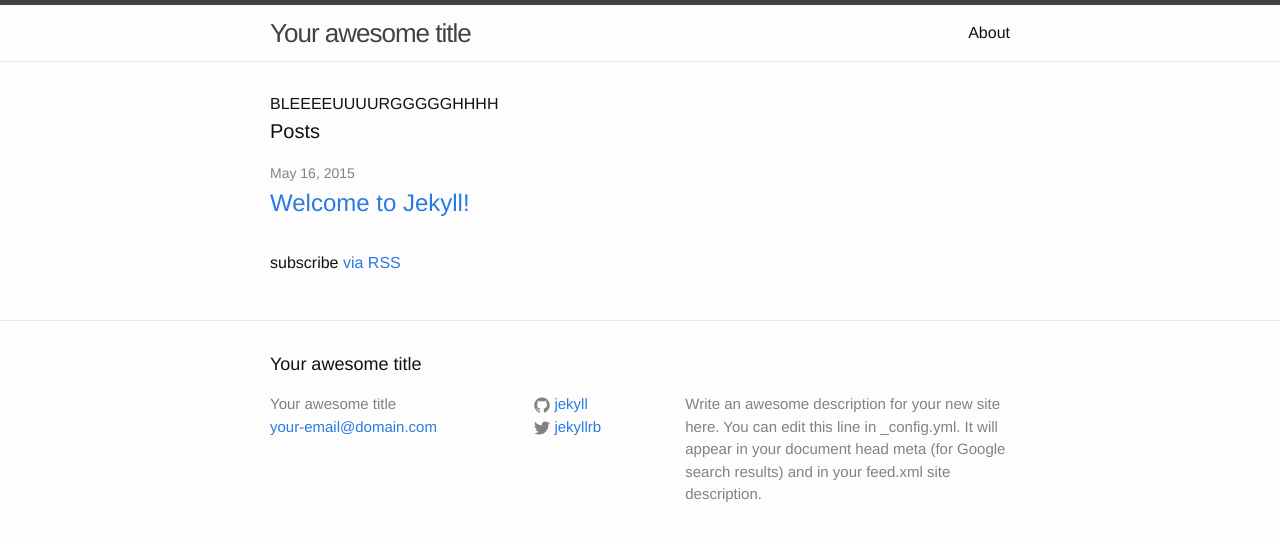
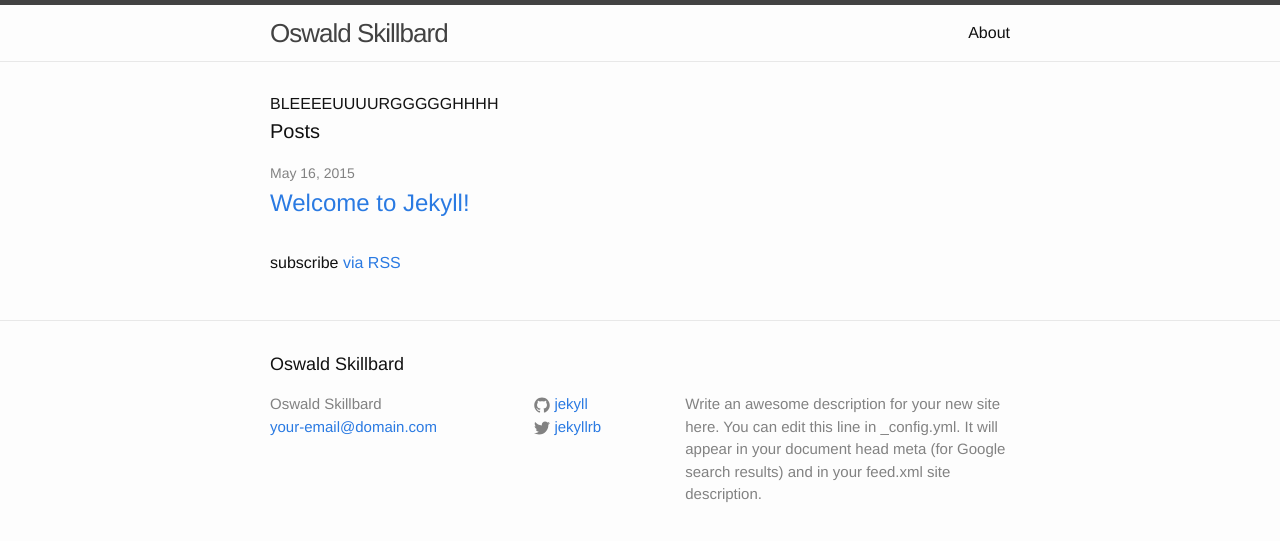
Before and after one commit to jamesshedden/oswaldskillbard, a Jekyll site: the page built from index.html, in a window 1280 px wide. Shown: the top 541 px of the page. Built offline with Jekyll 4.4.1, drawn with Linux system fonts in a browser that asks for light colours.

Commit message:
Skillbard title

```diff
--- a/_config.yml
+++ b/_config.yml
@@ -1,5 +1,5 @@
 # Site settings
-title: Your awesome title
+title: Oswald Skillbard
 email: your-email@domain.com
 description: > # this means to ignore newlines until "baseurl:"
   Write an awesome description for your new site here. You can edit this
```
